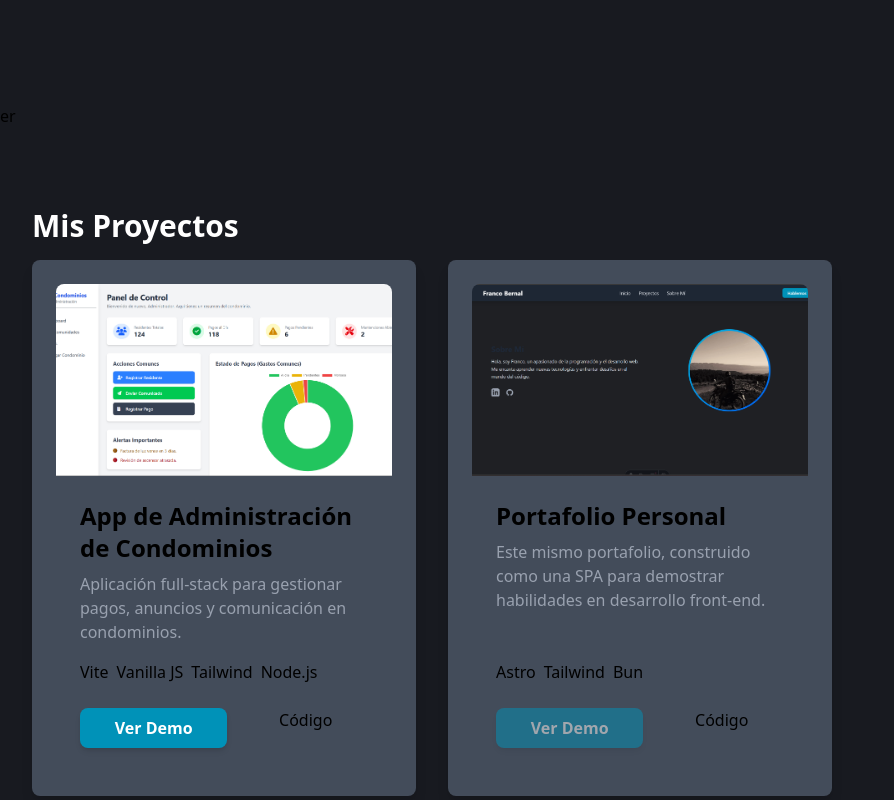
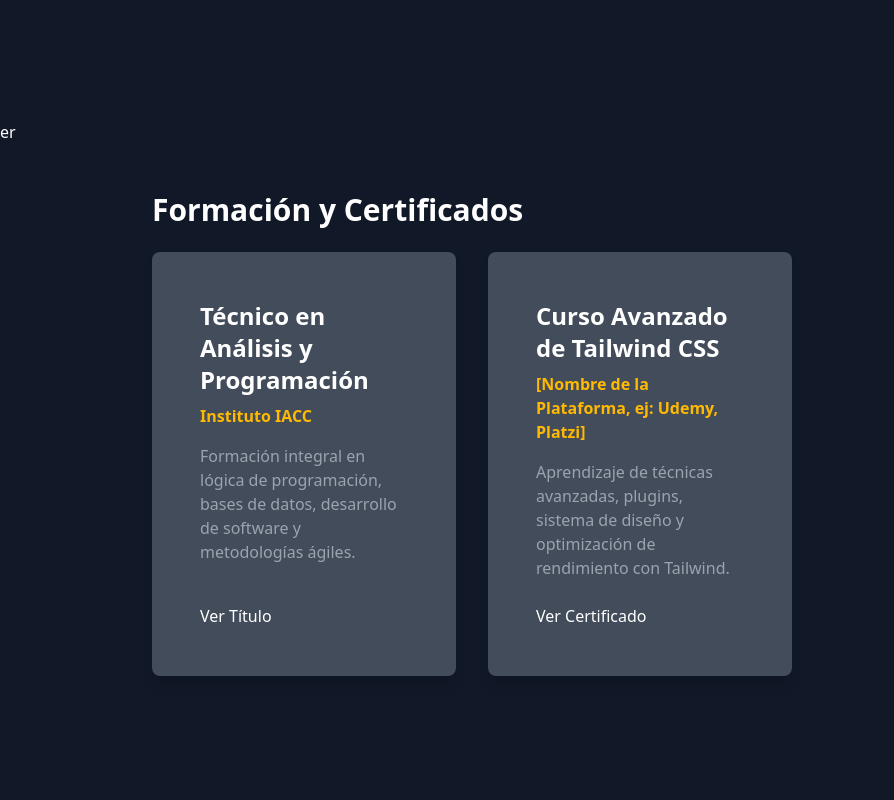
Before and after one commit to Franco-sigm/Mi-Portfolio-Astro, an Astro site: page / in a window 1280 px wide. Shown: the part 760-1560 px from the top of the page, without its empty margins (0-894 px from the left). Built offline with nearby package versions, Linux system fonts and the light colour scheme; Astro itself is replaced by a stand-in of ours.

Commit message:
componente estudios

```diff
--- a/astro.config.mjs
+++ b/astro.config.mjs
@@ -1,11 +1,10 @@
-// @ts-check
 import { defineConfig } from 'astro/config';
 
-import tailwindcss from '@tailwindcss/vite';
+// 1. Importa la integración de Tailwind
+import tailwind from "@astrojs/tailwind";
 
 // https://astro.build/config
 export default defineConfig({
-  vite: {
-    plugins: [tailwindcss()]
-  }
+  // 2. Dile a Astro que la use
+  integrations: [tailwind()]
 });
--- /dev/null
+++ b/src/components/Estudios.astro
@@ -0,0 +1,42 @@
+---
+// src/components/Estudios.astro
+---
+
+<section id="estudios" class="min-h-screen max-w-5xl mx-auto py-12 px-6">
+    <h2 class="section-subtitle ">Formación y Certificados</h2>
+
+    <div class="grid grid-cols-1 md:grid-cols-2 lg:grid-cols-3 gap-8">
+
+        <div class="card flex flex-col hover:scale-105 transition-transform duration-300">
+            <div class="p-6 flex flex-col flex-grow">
+                <h3 class="text-2xl font-bold mb-2">Técnico en Análisis y Programación</h3>
+                <p class="text-yellow mb-4 font-semibold">Instituto IACC</p>
+                <p class="text-gray-400 mb-6 flex-grow">
+                    Formación integral en lógica de programación, bases de datos, desarrollo de software y metodologías ágiles.
+                </p>
+
+                <div class="mt-auto">
+                    <a href="[URL_DE_TU_TITULO]" target="_blank" rel="noopener noreferrer" class="btn-secondary w-full text-center">
+                        Ver Título
+                    </a>
+                </div>
+            </div>
+        </div>
+
+        <div class="card flex flex-col hover:scale-105 transition-transform duration-300">
+            <div class="p-6 flex flex-col flex-grow">
+                <h3 class="text-2xl font-bold mb-2">Curso Avanzado de Tailwind CSS</h3>
+                <p class="text-yellow mb-4 font-semibold">[Nombre de la Plataforma, ej: Udemy, Platzi]</p>
+                <p class="text-gray-400 mb-6 flex-grow">
+                    Aprendizaje de técnicas avanzadas, plugins, sistema de diseño y optimización de rendimiento con Tailwind.
+                </p>
+
+                <div class="mt-auto">
+                    <a href="[URL_DE_TU_CERTIFICADO]" target="_blank" rel="noopener noreferrer" class="btn-secondary w-full text-center">
+                        Ver Certificado
+                    </a>
+                </div>
+            </div>
+        </div>
+
+        </div> </section>
--- a/src/components/Header.astro
+++ b/src/components/Header.astro
@@ -1,11 +1,13 @@
 
+---
+import { Image } from 'astro:assets';
+import corchetes from '../assets/corchetes.png';
+---
 <header class="bg-gray-800/80 backdrop-blur-sm p-4 sticky top-0 z-50 shadow-lg">
     <nav class="container mx-auto flex items-center justify-between">
 
         <div>
-            <a href="#inicio" class="text-2xl font-bold text-white hover:text-cyan-400 transition-colors">
-                Portfolio
-            </a>
+           <Image src={corchetes} alt="Logo" class="w-16 h-auto" />
         </div>
 
         <div class="hidden md:flex space-x-8">
--- a/src/components/Proyectos.astro
+++ b/src/components/Proyectos.astro
@@ -5,16 +5,16 @@ import portafolio from '../assets/portafolio.png'
 import condominio from '../assets/condominio.png'
 ---
 
-<section id="proyectos" class="min-h-screen container mx-auto py-20 px-8">
-    <h2 class="section-subtitle text-xl-3">Mis Proyectos</h2>
+<section id="proyectos" class="min-h-screen max-w-5xl mx-auto py-12 px-6">
+    <h2 class="section-subtitle">Mis Proyectos</h2>
 
-    <div class="grid grid-cols-1 md:grid-cols-2 lg:grid-cols-3 gap-8">
+    <div class="grid grid-cols-1 md:grid-cols-2 lg:grid-cols-3 gap-7">
 
         <div class="card flex flex-col hover:scale-105 transition-transform duration-300">
             <Image
                 src={condominio}
                 alt="Vista previa de la aplicación de administración de condominios"
-                class="w-full h-48 object-cover rounded-t-lg"
+                class="w-full h-48 object-cover rounded-t-lg aspect-video"
             />
 
             <div class="p-6 flex flex-col flex-grow">
@@ -41,7 +41,7 @@ import condominio from '../assets/condominio.png'
             <Image
                 src={portafolio}
                 alt="Vista previa del portafolio personal"
-                class="w-full h-48 object-cover rounded-t-lg"
+                class="w-full h-48 object-cover rounded-t-lg aspect-video"
             />
 
             <div class="p-6 flex flex-col flex-grow">
--- a/src/layouts/Layout.astro
+++ b/src/layouts/Layout.astro
@@ -1,3 +1,8 @@
+---
+import '../styles/global.css';
+
+---
+
 <!doctype html>
 <html lang="en">
 	<head>
@@ -11,13 +16,3 @@
 		<slot />
 	</body>
 </html>
-
-<style>
-	html,
-	body {
-		background-color: rgb(24, 26, 32);
-		margin: 0;
-		width: 100%;
-		height: 100%;
-	}
-</style>
--- a/src/pages/index.astro
+++ b/src/pages/index.astro
@@ -1,8 +1,9 @@
 ---
-import '../styles/global.css';
+
 import Header from '../components/Header.astro';
 import SobreMi from '../components/SobreMi.astro';
 import Proyectos from '../components/Proyectos.astro';
+import Estudios from '../components/Estudios.astro';
 import Layout from '../layouts/Layout.astro';
 
 // Welcome to Astro! Wondering what to do next? Check out the Astro documentation at https://docs.astro.build
@@ -12,5 +13,6 @@ import Layout from '../layouts/Layout.astro';
 <Layout title="Portafolio de prueba">
 	<Header />
 	<SobreMi />
+	<Estudios />
 	<Proyectos />
 </Layout>
--- a/src/styles/global.css
+++ b/src/styles/global.css
@@ -1,5 +1,15 @@
-@import "tailwindcss";
 
+@tailwind base;
+@tailwind components;
+@tailwind utilities;
+
+
+html {
+  scroll-behavior: smooth;
+}
+body {
+  @apply bg-gray-900 text-white;
+}
 
 /* Estilos para botones */
 .btn-primary {
@@ -13,7 +23,7 @@
   @apply text-5xl font-bold text-white mb-4;
 }
 .section-subtitle {
-  @apply text-3xl font-bold text-white mb-4;
+  @apply text-3xl font-bold mb-6 text-white;
 
 }
 .text-yellow {
--- /dev/null
+++ b/tailwind.config.mjs
@@ -0,0 +1,10 @@
+/** @type {import('tailwindcss').Config} */
+export default {
+  content: [
+    './src/**/*.{astro,html,js,jsx,md,mdx,svelte,ts,tsx,vue}'
+  ],
+  theme: {
+    extend: {},
+  },
+  plugins: [],
+}
```
Also changed, not shown: package.json (+8 -3 lines), src/components/Presentacion.astro (deleted), 2 other files.
